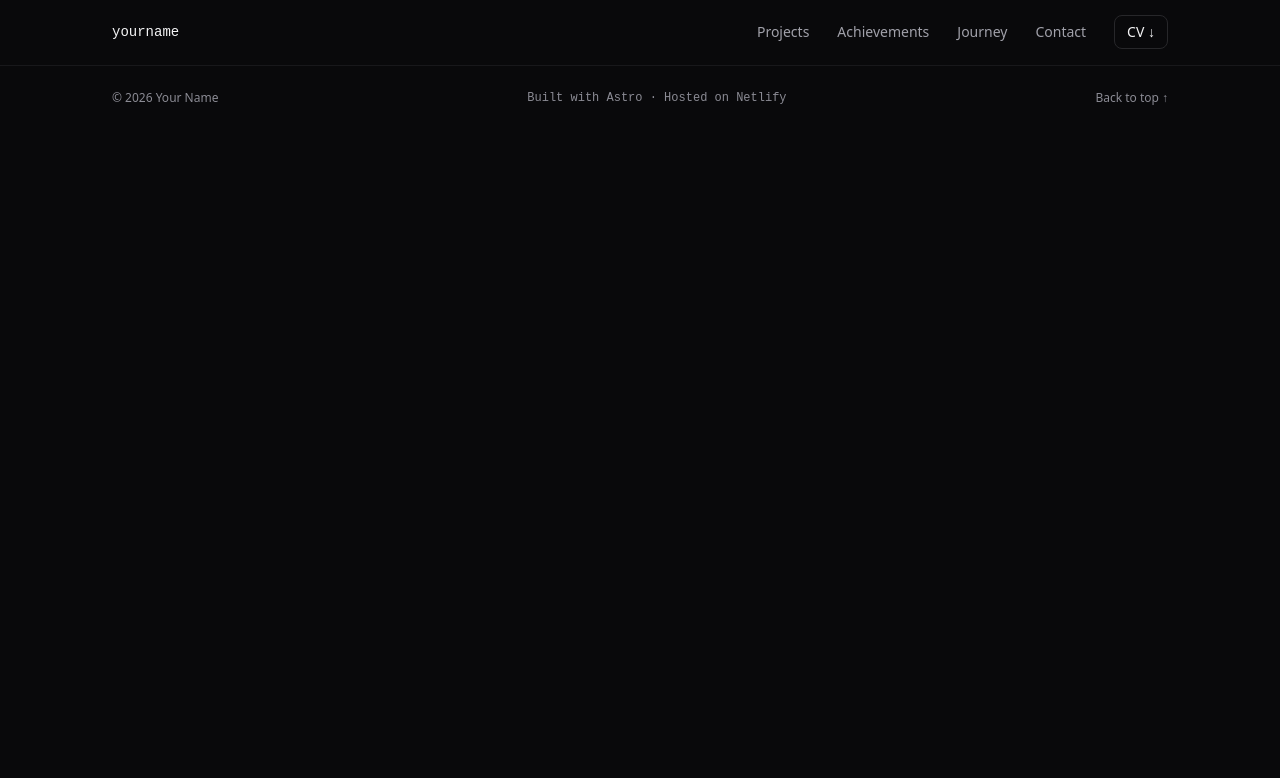
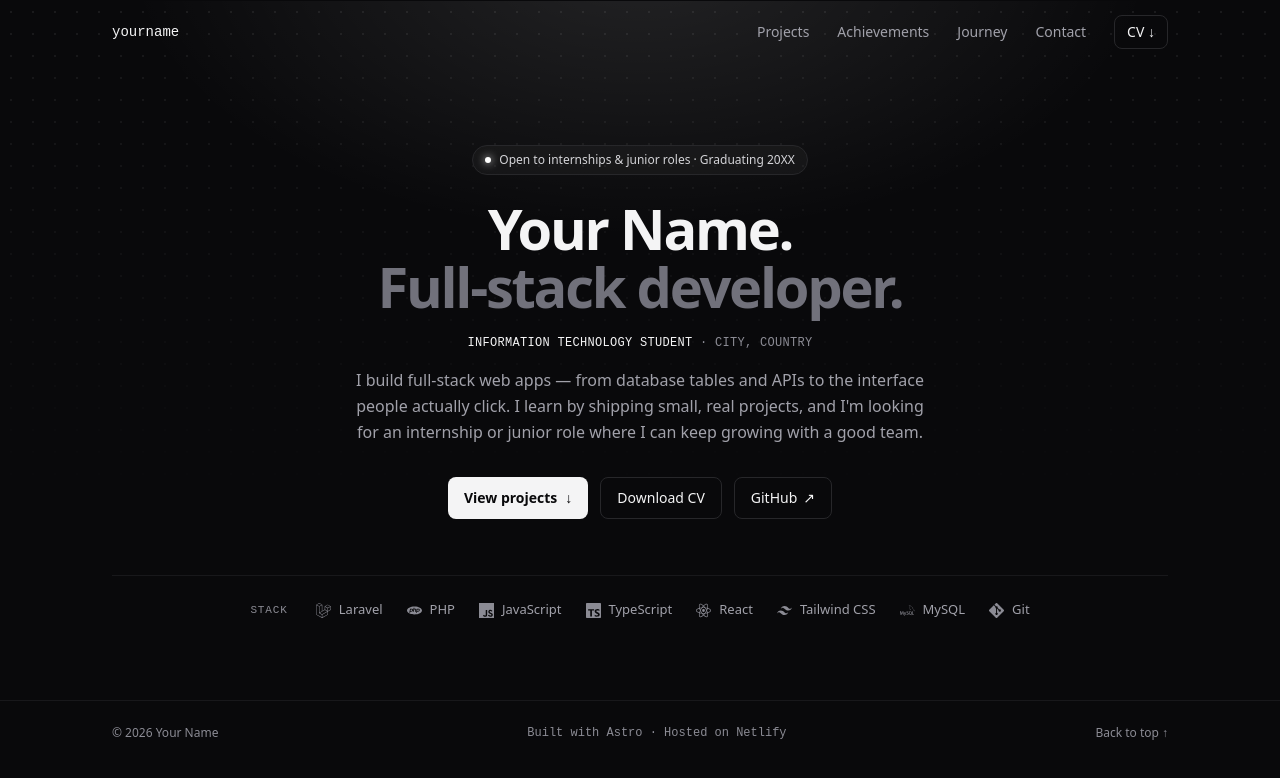
Before and after one commit to johnashborn/portfolio, an Astro site: page / in a window 1280 px wide. Built offline with nearby package versions, Linux system fonts and the light colour scheme; Astro itself is replaced by a stand-in of ours.

Commit message:
feat: hero section with bio and stack row
Co-Authored-By: Claude Opus 5.5 <noreply@anthropic.com>

```diff
--- /dev/null
+++ b/src/components/Hero.astro
@@ -0,0 +1,86 @@
+---
+import { Image } from 'astro:assets';
+import { site } from '../site';
+import StackRow from './StackRow.astro';
+
+const split = !!site.photo;
+---
+
+<section
+  id="me"
+  aria-label="About me"
+  data-layout={split ? 'split' : 'single'}
+  class="hero-glow relative -mt-16 overflow-hidden"
+>
+  <div class="container-page relative z-10 pt-28 pb-16 md:pt-36 md:pb-20">
+    <div class:list={[split ? 'grid items-center gap-12 md:grid-cols-[1.5fr_1fr] md:gap-16' : 'mx-auto max-w-3xl text-center']}>
+      <div>
+        <p
+          class="inline-flex items-center gap-2 rounded-full border border-line bg-white/[0.03] px-3 py-1.5 text-xs text-zinc-300"
+          data-reveal
+        >
+          <span class="size-1.5 rounded-full bg-white shadow-[0_0_8px_#fff]" aria-hidden="true"></span>
+          <span data-status>{site.status}</span>
+        </p>
+
+        <h1 class="mt-6 text-[2.35rem] leading-[1.04] font-extrabold tracking-[-0.04em] sm:text-5xl md:text-[3.5rem]" data-reveal>
+          {site.name}.
+          <span class="block text-zinc-500">{site.role}.</span>
+        </h1>
+
+        <p class="mt-5 font-mono text-xs tracking-wide text-text-3 uppercase" data-reveal>
+          <span class="text-text-1">{site.studentLine}</span> · {site.location}
+        </p>
+
+        <p class:list={['mt-4 text-[15px] leading-relaxed text-text-2 md:text-base', !split && 'mx-auto max-w-xl']} data-reveal>
+          {site.bio}
+        </p>
+
+        <div class:list={['mt-8 flex flex-wrap gap-3 text-sm', !split && 'justify-center']} data-reveal>
+          <a
+            href="#projects"
+            class="group inline-flex items-center gap-2 rounded-lg bg-text-1 px-4 py-2.5 font-semibold text-bg transition-transform hover:-translate-y-px"
+          >
+            View projects <span aria-hidden="true" class="transition-transform group-hover:translate-y-0.5">↓</span>
+          </a>
+          <a
+            href={site.cvPath}
+            download
+            class="inline-flex items-center rounded-lg border border-line px-4 py-2.5 text-text-1 transition-colors hover:border-zinc-500"
+          >
+            Download CV
+          </a>
+          <a
+            href={site.socials.github}
+            target="_blank"
+            rel="noopener noreferrer"
+            class="inline-flex items-center gap-1.5 rounded-lg border border-line px-4 py-2.5 text-text-1 transition-colors hover:border-zinc-500"
+          >
+            GitHub <span aria-hidden="true">↗</span>
+          </a>
+        </div>
+      </div>
+
+      {
+        site.photo && (
+          <div class="relative" data-reveal>
+            <Image
+              src={site.photo}
+              alt={`Photo of ${site.name}`}
+              widths={[400, 640, 800]}
+              sizes="(min-width: 768px) 38vw, 90vw"
+              loading="eager"
+              fetchpriority="high"
+              class="aspect-[4/5] w-full rounded-2xl border border-line object-cover"
+            />
+            <span class="absolute bottom-3 left-3 rounded-md border border-line bg-bg/80 px-2.5 py-1 text-xs text-text-2 backdrop-blur">
+              {site.location}
+            </span>
+          </div>
+        )
+      }
+    </div>
+
+    <StackRow items={site.stack} centered={!split} />
+  </div>
+</section>
--- /dev/null
+++ b/src/components/StackRow.astro
@@ -0,0 +1,29 @@
+---
+interface Props {
+  items: { name: string; icon: string }[];
+  centered?: boolean;
+}
+const { items, centered = false } = Astro.props;
+---
+
+<div
+  class:list={[
+    'mt-14 flex flex-col gap-4 border-t border-zinc-900 pt-6 sm:flex-row sm:items-center sm:gap-7',
+    centered && 'sm:justify-center',
+  ]}
+  data-reveal
+>
+  <p class="label-mono shrink-0">Stack</p>
+  <ul data-stack class:list={['flex flex-wrap gap-x-6 gap-y-3', centered && 'sm:justify-center']}>
+    {
+      items.map((item) => (
+        <li class="flex items-center gap-2 text-[13px] font-medium text-text-2">
+          <svg viewBox="0 0 24 24" width="15" height="15" fill="currentColor" aria-hidden="true" class="text-text-3">
+            <path d={item.icon} />
+          </svg>
+          {item.name}
+        </li>
+      ))
+    }
+  </ul>
+</div>
--- a/src/pages/index.astro
+++ b/src/pages/index.astro
@@ -1,8 +1,11 @@
 ---
 import BaseLayout from '../layouts/BaseLayout.astro';
+import Hero from '../components/Hero.astro';
 import { site } from '../site';
 ---
 
 <BaseLayout title={site.seo.title} description={site.seo.description}>
-  <main id="main"></main>
+  <main id="main">
+    <Hero />
+  </main>
 </BaseLayout>
--- a/src/site.ts
+++ b/src/site.ts
@@ -28,7 +28,7 @@ export const site: SiteConfig = {
   graduationYear: '20XX', // TODO
   location: 'City, Country', // TODO
   // TODO: 2–3 honest sentences in your own voice — what you build, what you're learning, what you want next.
-  bio: "I'm an Information Technology student who builds full-stack web apps — from database tables and APIs to the interface people actually click. I learn by shipping small, real projects, and I'm looking for an internship or junior role where I can keep growing with a good team.",
+  bio: "I build full-stack web apps — from database tables and APIs to the interface people actually click. I learn by shipping small, real projects, and I'm looking for an internship or junior role where I can keep growing with a good team.",
   email: 'you@example.com', // TODO
   socials: {
     github: 'https://github.com/your-username', // TODO
--- a/src/styles/global.css
+++ b/src/styles/global.css
@@ -55,6 +55,28 @@
   }
 }
 
+/* Signature soft white glow + fading dot grid (spec §3). Monochrome only. */
+.hero-glow::before {
+  content: '';
+  position: absolute;
+  left: 50%;
+  top: -22rem;
+  width: min(1100px, 160vw);
+  height: 38rem;
+  transform: translateX(-50%);
+  background: radial-gradient(ellipse at center, var(--glow), transparent 66%);
+  pointer-events: none;
+}
+.hero-glow::after {
+  content: '';
+  position: absolute;
+  inset: 0;
+  background-image: radial-gradient(rgb(255 255 255 / 0.07) 1px, transparent 1px);
+  background-size: 22px 22px;
+  mask-image: linear-gradient(180deg, #000 0%, transparent 75%);
+  pointer-events: none;
+}
+
 @utility container-page {
   @apply mx-auto w-full max-w-6xl px-5 sm:px-8 lg:px-12;
 }
```
Also changed, not shown: 1 other file.
